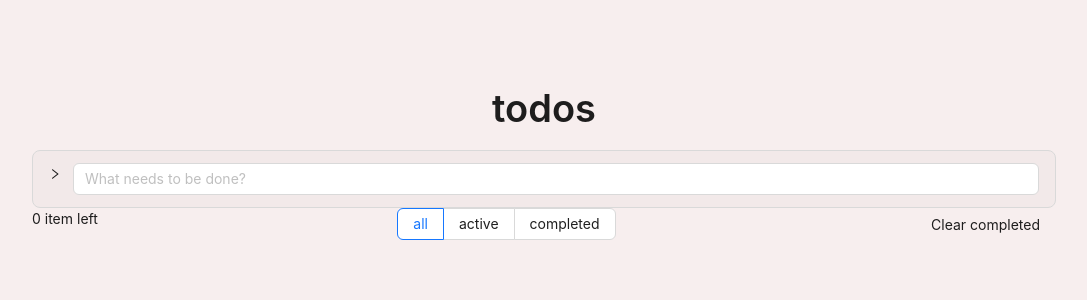
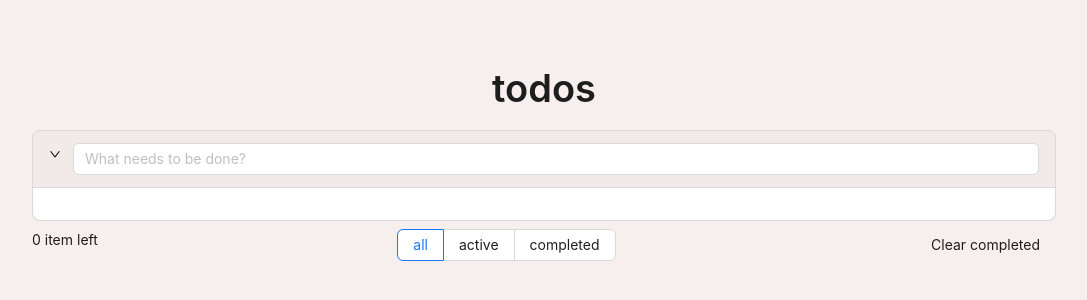
Before and after one commit to lvpjsdev/todo-zustand, a React (Vite) app: page / in a window 1280 px wide. Shown: the part 250-550 px from the top of the page, without its empty margins (96-1183 px from the left). Built offline with nearby package versions, Linux system fonts and the light colour scheme.

Commit message:
fix: set collapse active by default

```diff
--- a/src/App.tsx
+++ b/src/App.tsx
@@ -21,15 +21,18 @@ function App() {
       <div>
         <Typography.Title>todos</Typography.Title>
         <Collapse
+          defaultActiveKey={1}
           items={[
             {
+              key: 1,
               label: <TodoInput onEnter={addTodo} />,
               children: <TodosList todos={todos} status={todoState} />,
             },
           ]}
+          collapsible='icon'
         />
       </div>
-      <footer>
+      <footer style={{ paddingTop: 8 }}>
         <Flex gap='small' justify='space-between'>
           <Typography.Text>
             {unDoneCount} item{unDoneCount > 1 ? 's' : ''} left
```
